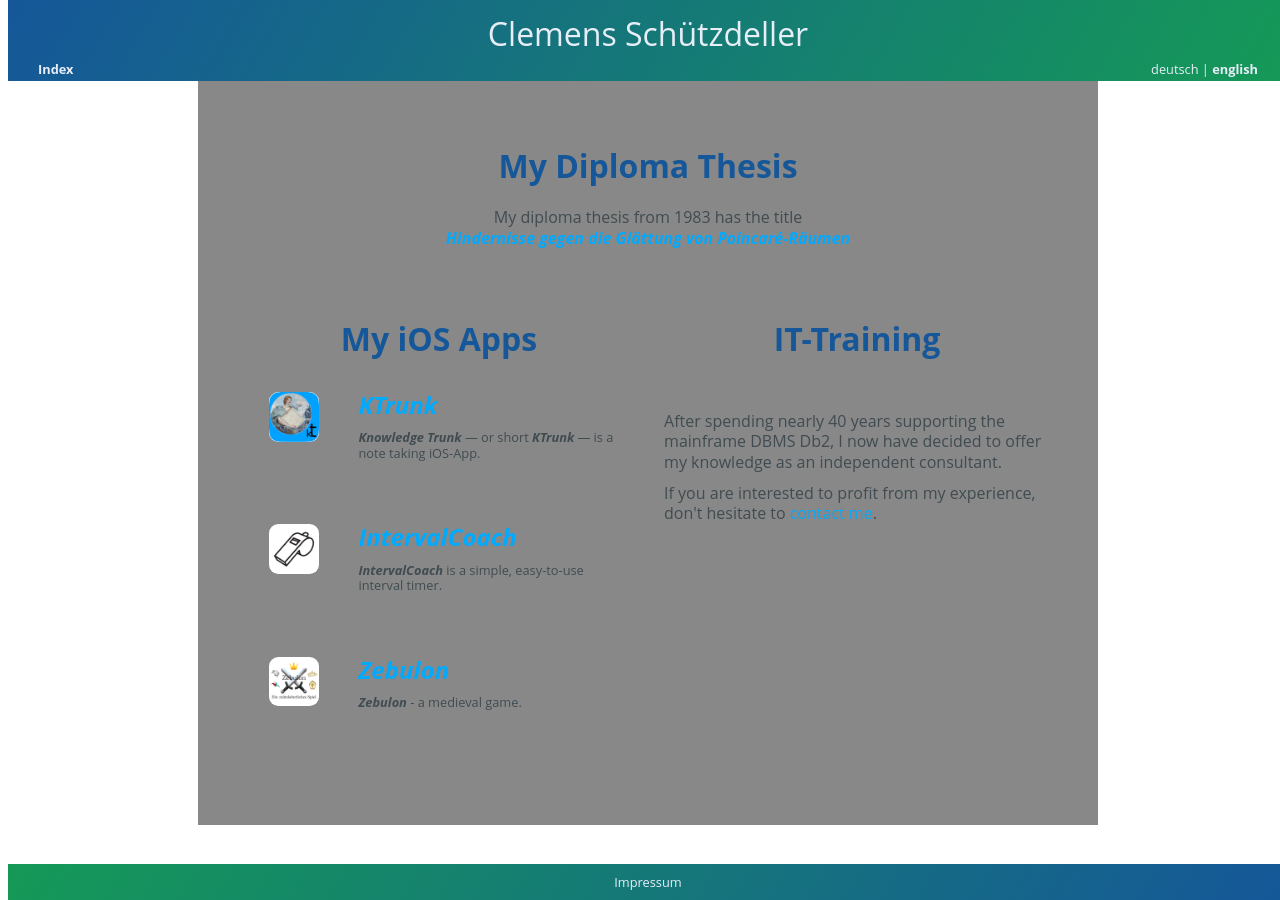
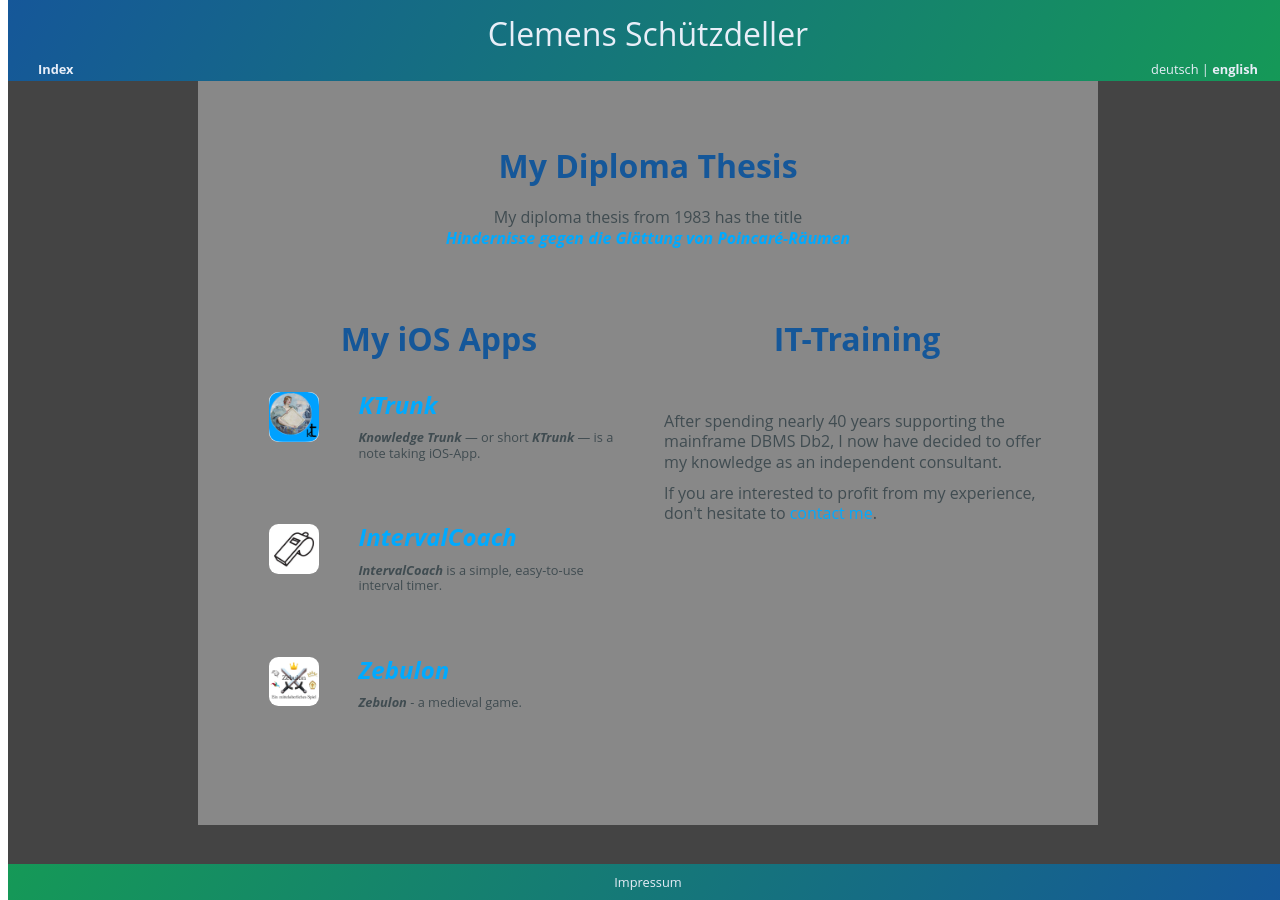
Before and after one commit to cs-LA/home, a Jekyll site: the page built from README.md, in a window 1280 px wide. Built offline with Jekyll 4.4.1, drawn with Linux system fonts in a browser that asks for light colours; our own code applies the rules of GitHub Pages for plain Markdown files.

Commit message:
Update default.html

```diff
--- a/_layouts/default.html
+++ b/_layouts/default.html
@@ -91,6 +91,7 @@
       #scroll {
         position: fixed;
         width: 100%;
+	      background-color: #444;
         overflow-x: auto;
       }
       .content {
```
